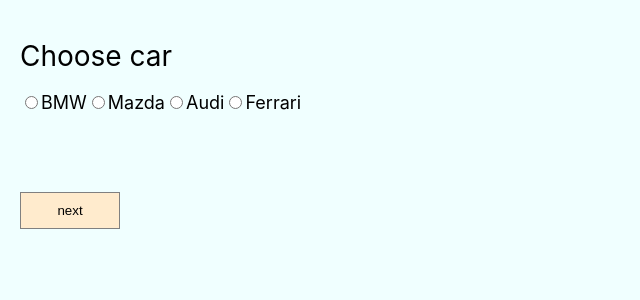
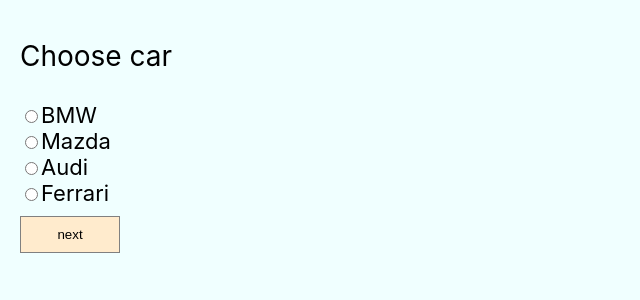
Before and after one commit to kochetkoff/itr_wizard_react, a React (Create React App) app: page / in a window 1280 px wide. Shown: the top 300 px of the page, without its empty margins (0-640 px from the left). Built offline with nearby package versions, Linux system fonts and the light colour scheme.

Commit message:
make options save checked state

```diff
--- a/src/components/App/App.js
+++ b/src/components/App/App.js
@@ -89,6 +89,34 @@ class App extends Component {
     });
   }
 
+  getCheckedOptionByPageId(pageId) {
+
+    let checkedOption = '';
+
+    switch (pageId) {
+      case 1:
+        checkedOption = this.state.brand;
+        break;
+
+      case 2:
+        checkedOption =  this.state.model;
+        break;
+
+      case 3:
+        checkedOption =  this.state.gearbox;
+        break;
+
+      case 4:
+        checkedOption =  this.state.color;
+        break;
+
+      default:
+        break;
+    }
+
+    return checkedOption;
+  }
+
   handleOptionChange(val) {
     this.setState((state, props) => {
 
@@ -125,15 +153,28 @@ class App extends Component {
     const { pageId, brand, model, gearbox, color} = this.state;
 
     let options = this.getOptionsByPageId(this.state.pageId);
+    let checkedOption = this.getCheckedOptionByPageId(pageId);
 
     return (
         <div className="App">
           <Title pageId={pageId}/>
           {pageId === 5 ?
-              <Result brand={brand} model={model} gearbox={gearbox} color={color}/> :
-              <Options pageId={pageId} options = {options} handleOptionChange = {(val) => this.handleOptionChange(val)} />
+              <Result brand={brand}
+                      model={model}
+                      gearbox={gearbox}
+                      color={color}
+              /> :
+              <Options pageId={pageId}
+                       options={options}
+                       checkedOption={checkedOption}
+                       handleOptionChange={(val) => this.handleOptionChange(val)}
+              />
           }
-          <Controls pageId={pageId} getPageId = {() => this.getPageId()} incrementPageId = { () => this.incrementPageId() } decrementPageId = { () => this.decrementPageId() } />
+          <Controls pageId={pageId}
+                    getPageId={() => this.getPageId()}
+                    incrementPageId={() => this.incrementPageId()}
+                    decrementPageId={() => this.decrementPageId()}
+          />
         </div>
     );
   }
--- a/src/components/Options/Options.css
+++ b/src/components/Options/Options.css
@@ -1,3 +1,7 @@
 .Options {
     min-height: 100px;
+    padding: 10px 0;
+    display: flex;
+    flex-direction: column;
+    font-size: 22px;
 }
--- a/src/components/Options/Options.js
+++ b/src/components/Options/Options.js
@@ -1,7 +1,7 @@
 import React from 'react';
 import './Options.css';
 
-const Options = function ({pageId, options, handleOptionChange}) {
+const Options = function ({pageId, options, handleOptionChange, checkedOption}) {
 
   return (
       <div className="Options">
@@ -11,6 +11,7 @@ const Options = function ({pageId, options, handleOptionChange}) {
             <input
                 type="radio"
                 value={option}
+                checked={option === checkedOption}
                 name={pageId}
                 onChange={() => handleOptionChange(option)}
             />
--- a/src/components/Result/Result.css
+++ b/src/components/Result/Result.css
@@ -0,0 +1,7 @@
+.Result {
+    list-style: none;
+    padding: 0;
+    color: #00626f;
+    font-style: italic;
+    font-size: 22px;
+}
```
